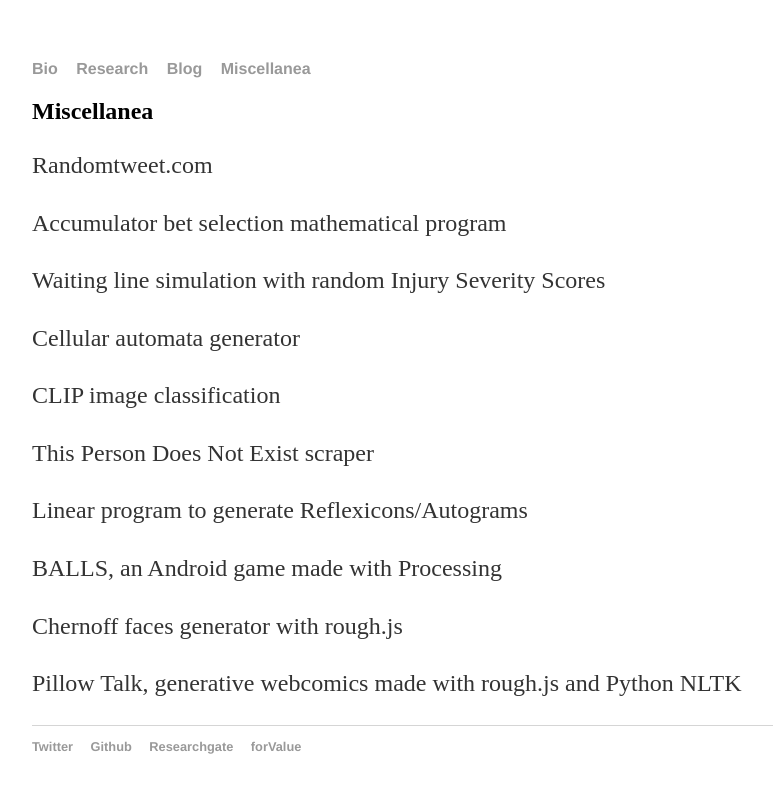
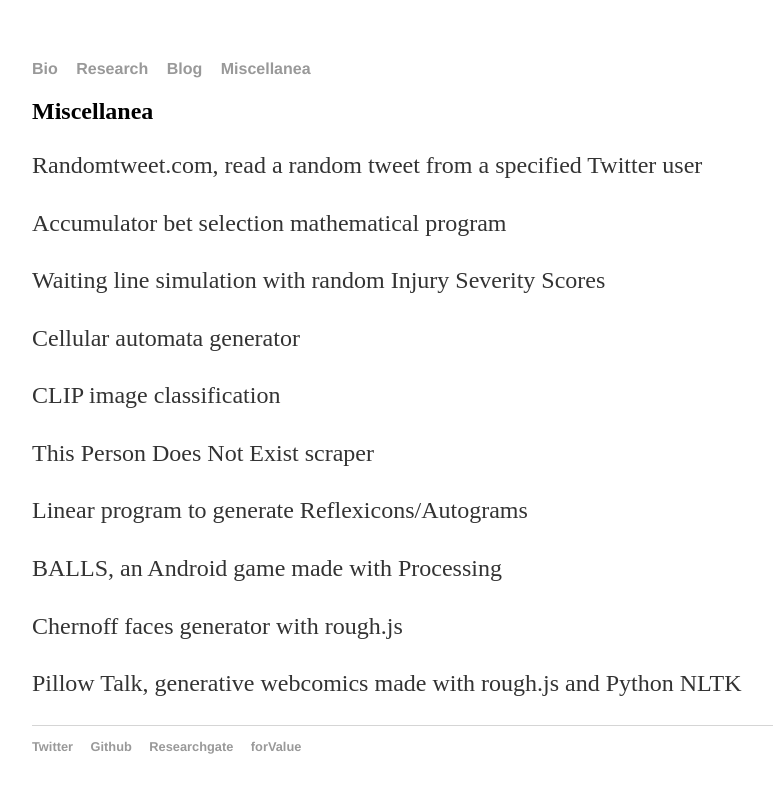
Before and after one commit to ndehouche/ndehouche.github.io, a Jekyll site: the page built from misc/index.html, in a window 1280 px wide. Shown: the top 793 px of the page, without its empty margins (160-933 px from the left). Built offline with Jekyll 4.4.1, drawn with Linux system fonts in a browser that asks for light colours.

Commit message:
Update index.html

```diff
--- a/misc/index.html
+++ b/misc/index.html
@@ -10,7 +10,7 @@
 
     <div class="col-sm-4 cold-md-4">
         <a   target="_blank"  href="http://randomtweet.com">
-        <p>Randomtweet.com</p></a>
+        <p>Randomtweet.com, read a random tweet from a specified Twitter user </p></a>
     </div>
 
   <div class="col-sm-4 cold-md-4">
```
